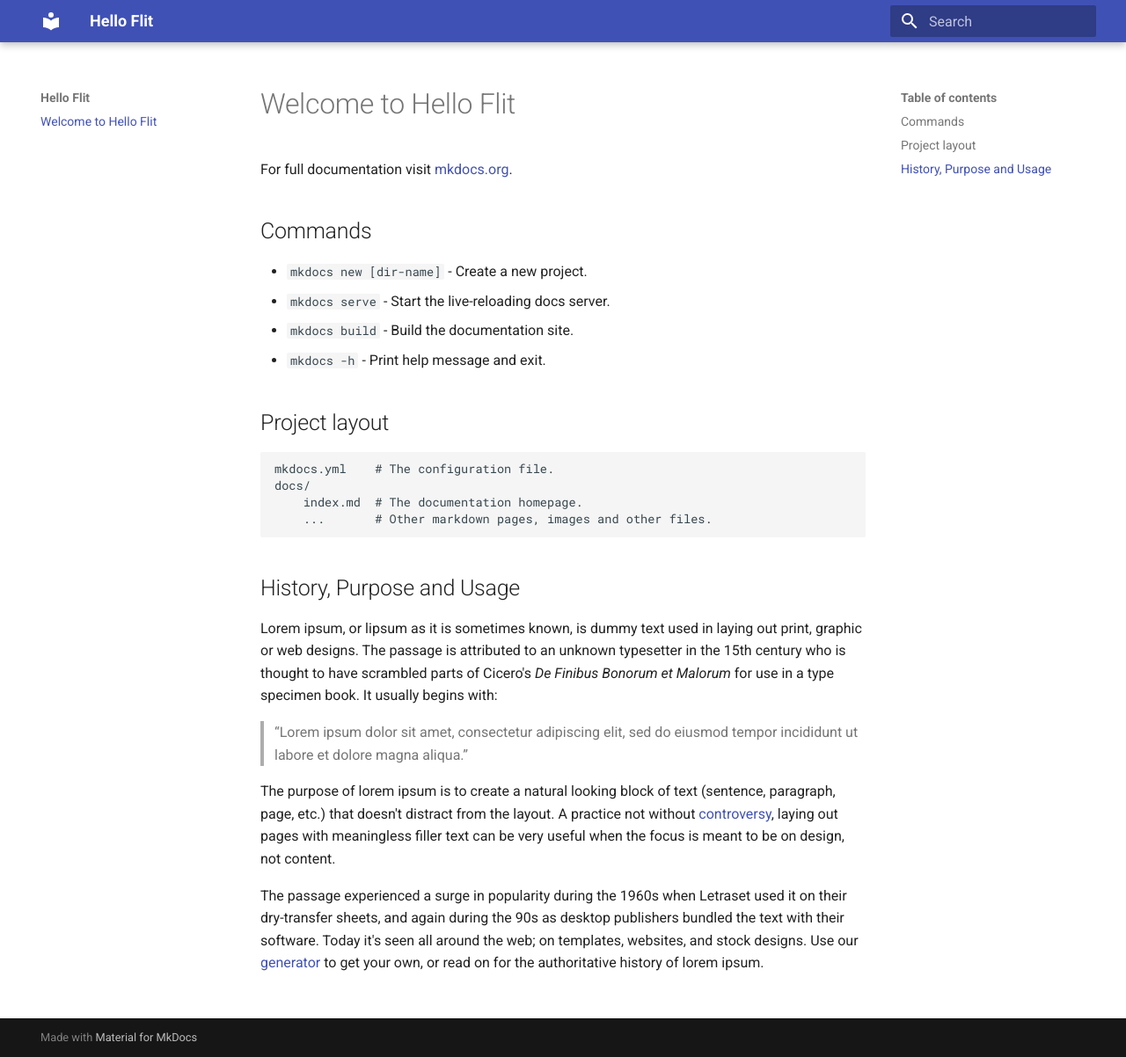
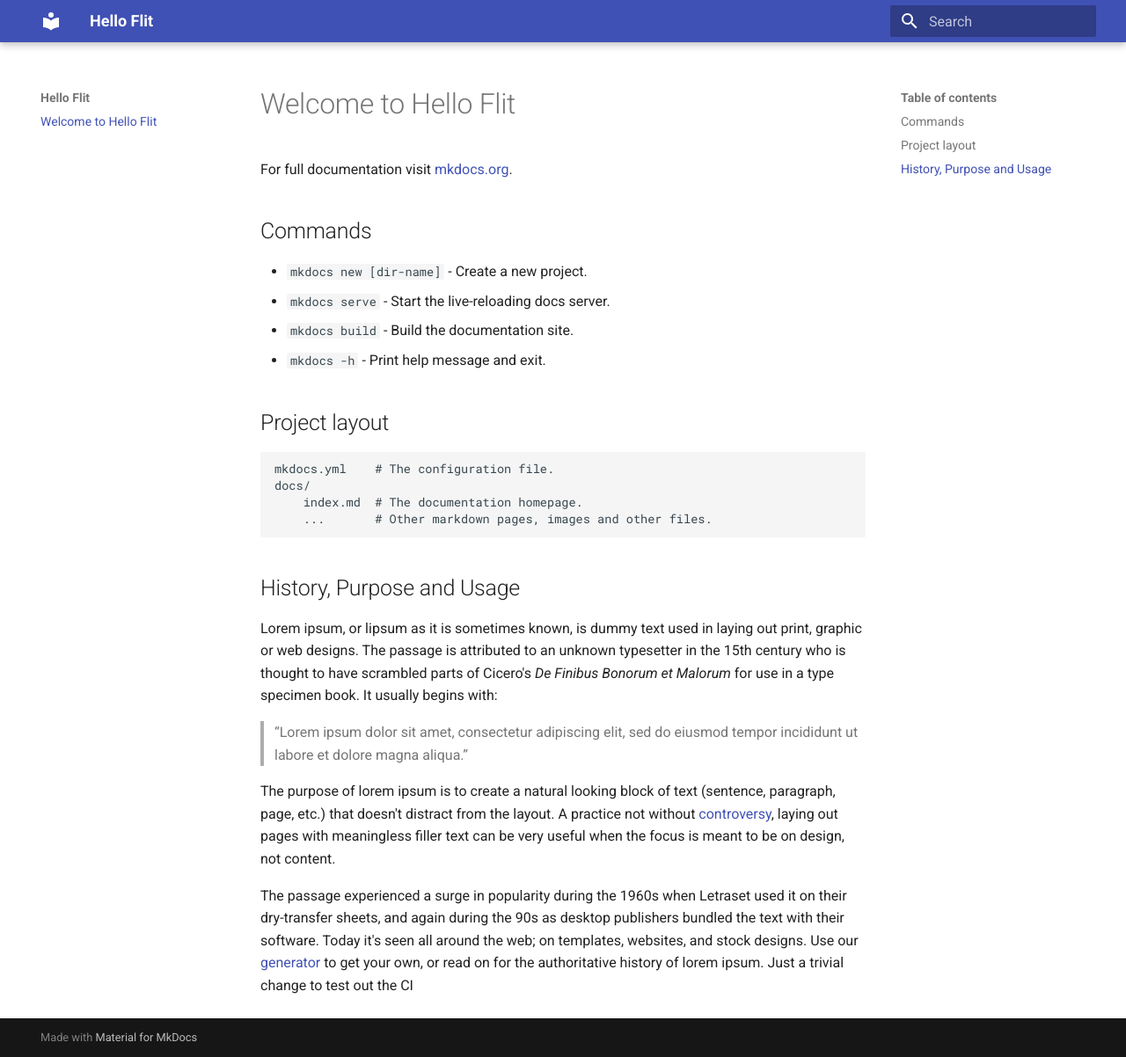
Before and after one commit to engineervix/hello-flit, an MkDocs documentation site: the page built from docs/index.md, in a window 1280 px wide and 1202 px high. Shown: the whole window at 88% size. Built offline with MkDocs 1.6.1 and Material for MkDocs 9.7.7, drawn with Linux system fonts in a browser that asks for light colours.

Commit message:
docs: trivial change to test out 0bcaf33

```diff
--- a/docs/index.md
+++ b/docs/index.md
@@ -24,4 +24,4 @@
 
 The purpose of lorem ipsum is to create a natural looking block of text (sentence, paragraph, page, etc.) that doesn't distract from the layout. A practice not without [controversy](https://loremipsum.io/#controversy), laying out pages with meaningless filler text can be very useful when the focus is meant to be on design, not content.
 
-The passage experienced a surge in popularity during the 1960s when Letraset used it on their dry-transfer sheets, and again during the 90s as desktop publishers bundled the text with their software. Today it's seen all around the web; on templates, websites, and stock designs. Use our [generator](https://loremipsum.io/#generator) to get your own, or read on for the authoritative history of lorem ipsum.
+The passage experienced a surge in popularity during the 1960s when Letraset used it on their dry-transfer sheets, and again during the 90s as desktop publishers bundled the text with their software. Today it's seen all around the web; on templates, websites, and stock designs. Use our [generator](https://loremipsum.io/#generator) to get your own, or read on for the authoritative history of lorem ipsum. Just a trivial change to test out the CI
```
